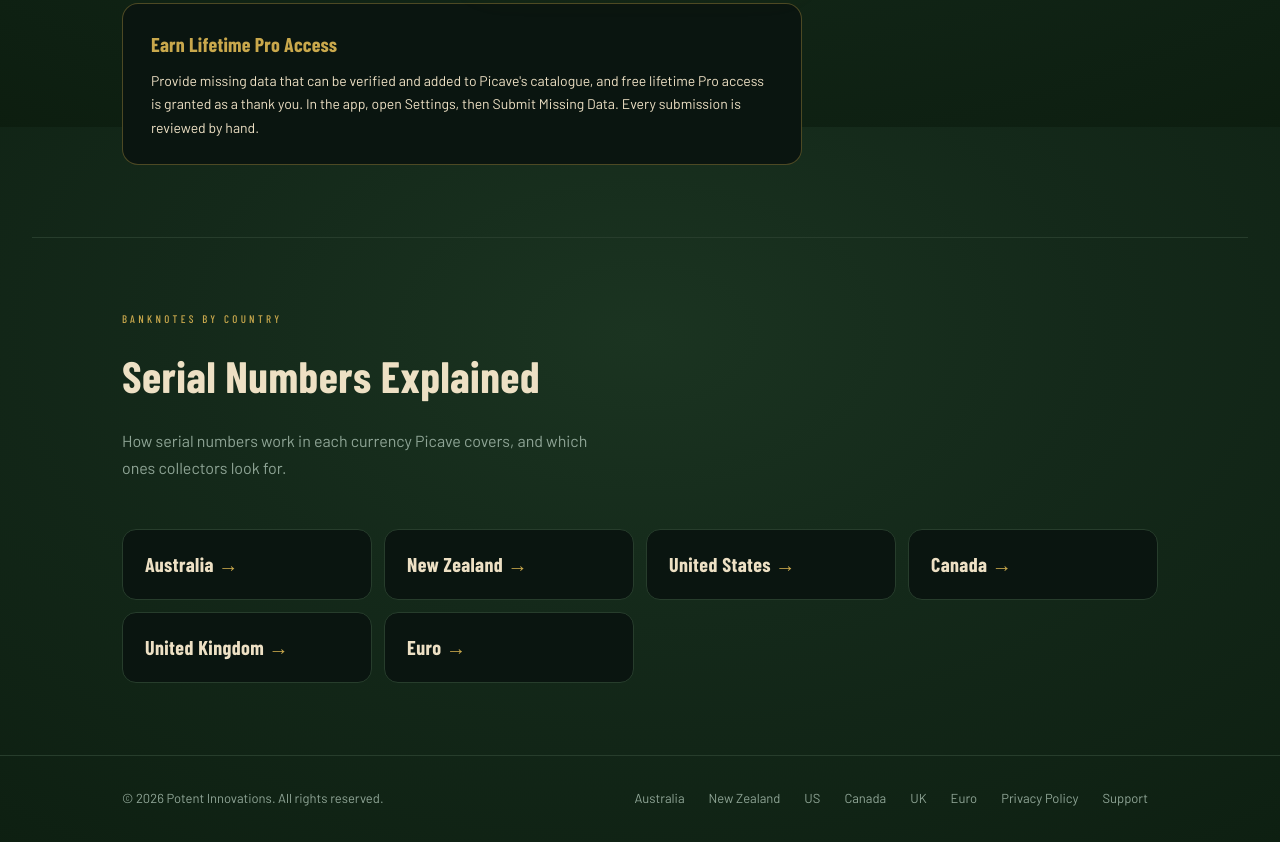
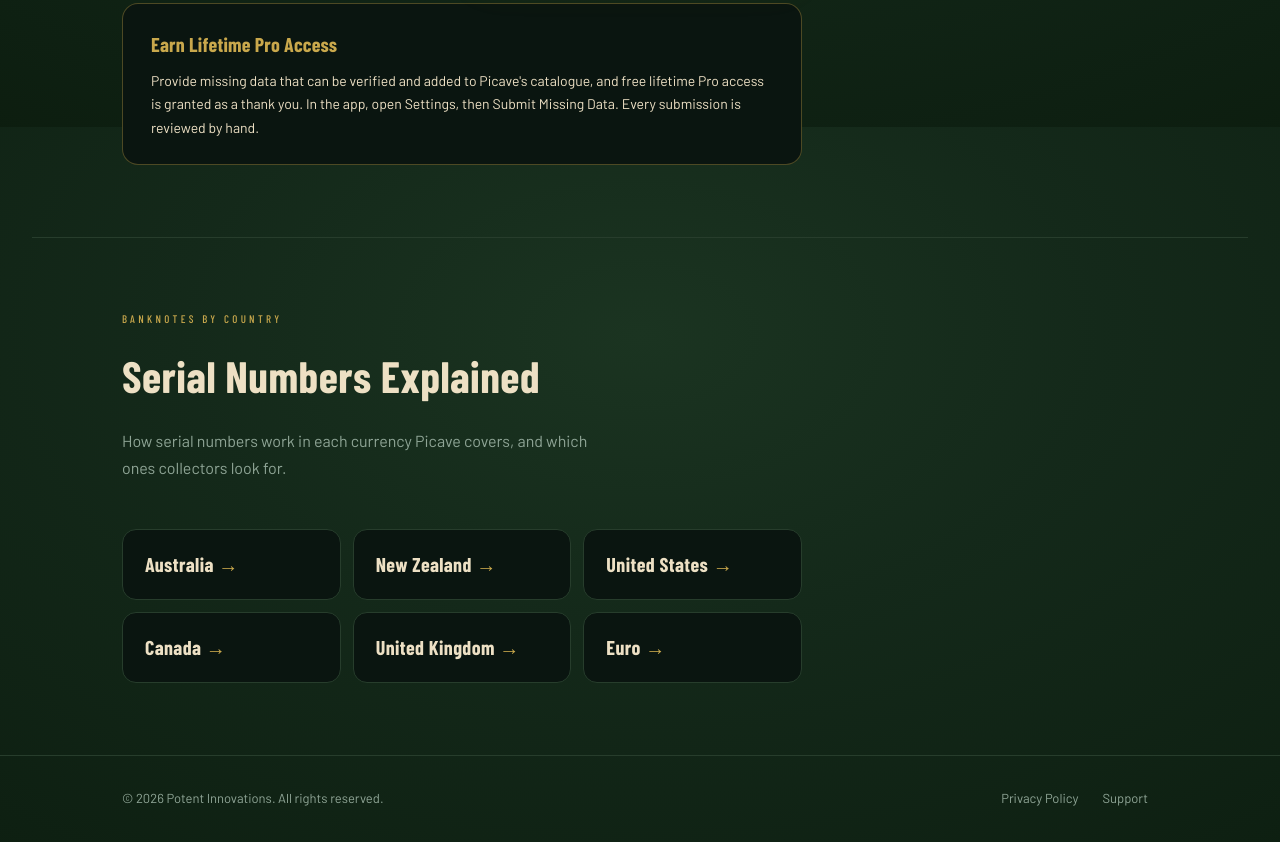
Before and after one commit to saj812/potent-innovations-site, a plain HTML site: page picave.html in a window 1280 px wide. Shown: the part 2273-3115 px from the top of the page. Drawn offline with nearby package versions, Linux system fonts and the light colour scheme.

Commit message:
List the countries once per page: drop them from the footers, cards in even rows
Co-Authored-By: Claude Opus 5.5 <noreply@anthropic.com>

```diff
--- a/picave.html
+++ b/picave.html
@@ -126,7 +126,7 @@
     .lifetime-card h3 { font-family: var(--display); font-size: 20px; font-weight: 700; letter-spacing: 0.01em; color: var(--gold); margin-bottom: 8px; }
     .lifetime-card p { font-size: 14px; color: var(--text); line-height: 1.7; }
 
-    .country-grid { display: grid; grid-template-columns: repeat(auto-fill, minmax(min(200px, 100%), 1fr)); gap: 12px; }
+    .country-grid { display: grid; grid-template-columns: repeat(3, minmax(0, 1fr)); gap: 12px; max-width: 680px; }
     .country-card {
       display: block; background: var(--surface); border: 1px solid var(--border); border-radius: 14px;
       padding: 18px 22px; color: var(--text); text-decoration: none;
@@ -134,6 +134,10 @@
       transition: border-color 0.2s, transform 0.15s;
     }
     .country-card::after { content: ' →'; color: var(--gold); }
+    @media (max-width: 560px) {
+      .country-grid { grid-template-columns: repeat(2, minmax(0, 1fr)); }
+      .country-card { font-size: 17px; padding: 14px 16px; }
+    }
     .country-card:hover { border-color: rgba(201,168,76,0.35); transform: translateY(-2px); }
 
     .tier-list li::before { content: '\2022'; font-size: 16px; line-height: 1; color: rgba(201,168,76,0.9); flex-shrink: 0; margin-top: 3px; }
@@ -256,13 +260,7 @@
   <div class="footer-wrap">
     <footer>
       <p>&copy; 2026 Potent Innovations. All rights reserved.</p>
-      <div class="footer-nav" style="flex-wrap: wrap">
-        <a href="australian-banknotes.html">Australia</a>
-        <a href="new-zealand-banknotes.html">New Zealand</a>
-        <a href="us-banknotes.html">US</a>
-        <a href="canadian-banknotes.html">Canada</a>
-        <a href="uk-banknotes.html">UK</a>
-        <a href="euro-banknotes.html">Euro</a>
+      <div class="footer-nav">
         <a href="privacy.html">Privacy Policy</a>
         <a href="support.html">Support</a>
       </div>
```
Also changed, not shown: australian-banknotes.html (+0 -6 lines), canadian-banknotes.html (+0 -6 lines), euro-banknotes.html (+0 -6 lines), new-zealand-banknotes.html (+0 -6 lines), uk-banknotes.html (+0 -6 lines), us-banknotes.html (+0 -6 lines).
